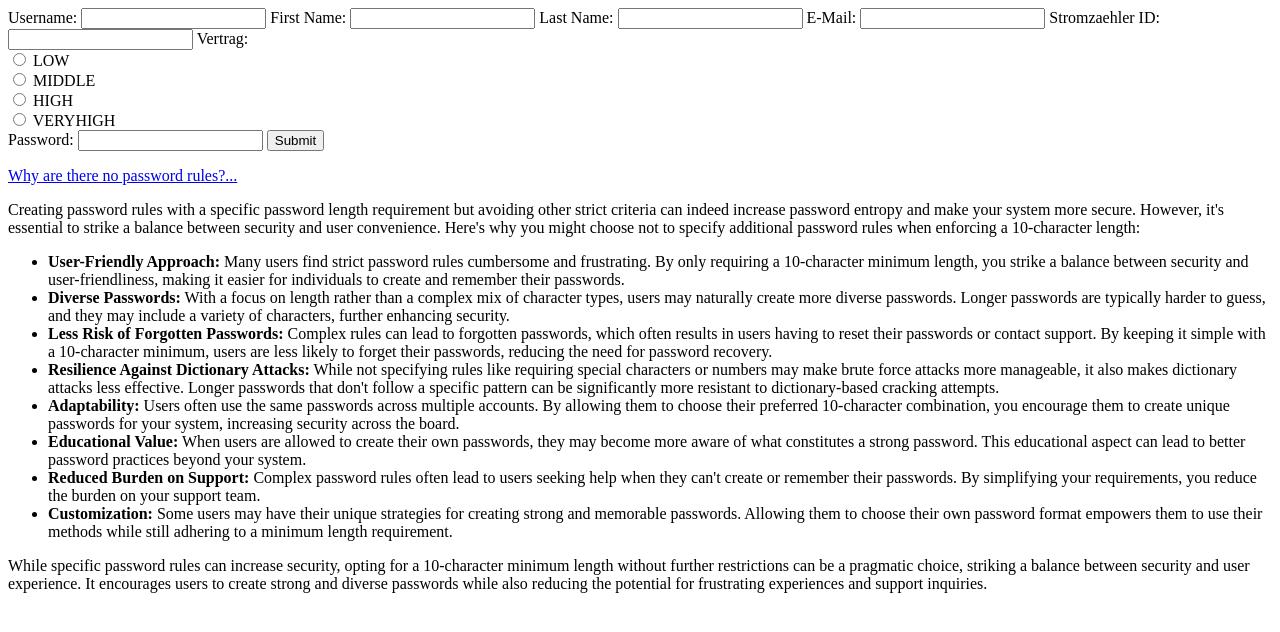
After one commit to nkxxll/security_by_design, a Django app: template kundenportal/kundenportal/signup/templates/signup/create_user.html in a window 1280 px wide, after a click on "Why are there no password rules?...". The commit adds this page. Shown: the top 632 px of the page. Run offline with Django 4.2, Linux system fonts and the light colour scheme; the template is opened without the code that fills it: values that come from a table or form of the project are taken from there, others are empty.

Commit message:
feat(signup): added the create user form - Added the create user form the form takes all necessary fields and   validates them after a specific set of rules.   Next step is user login and user creation in the view for signup. - Extended the profile page for the new fields - Added extras dir for all extra code that has to be written for the   backend

```diff
--- a/kundenportal/kundenportal/accounts/templates/accounts/profile.html
+++ b/kundenportal/kundenportal/accounts/templates/accounts/profile.html
@@ -2,3 +2,6 @@
 {{ user.email }}
 {{ user.first_name }}
 {{ user.last_name }}
+{{ user.account_data.vertrag }}
+{{ user.account_data.key_messstelle }}
+{{ user.account_data.stromzaehler_id }}
--- /dev/null
+++ b/kundenportal/kundenportal/signup/extras/forms.py
@@ -0,0 +1,18 @@
+from django import forms
+
+
+class CreateUserForm(forms.Form):
+    VERTRAG_CHOICES = [(1, "LOW"), (2, "MIDDLE"), (3, "HIGH"), (4, "VERYHIGH")]
+    username = forms.CharField(max_length=100, label="Username")
+    first_name = forms.CharField(max_length=100, label="First Name")
+    last_name = forms.CharField(max_length=100, label="Last Name")
+    email = forms.EmailField(max_length=100, label="E-Mail")
+    stromzaehler_id = forms.CharField(
+        min_length=10, max_length=10, label="Stromzaehler ID"
+    )
+    vertrag = forms.TypedChoiceField(
+        coerce=int, choices=VERTRAG_CHOICES, widget=forms.RadioSelect, label="Vertrag"
+    )
+    password = forms.CharField(
+        min_length=10, label="Password", widget=forms.PasswordInput
+    )
--- /dev/null
+++ b/kundenportal/kundenportal/signup/extras/vertrag.py
@@ -0,0 +1,5 @@
+class Vertrag():
+    LOW = 1
+    MIDDLE = 2
+    HIGH = 3
+    VERYHIGH = 4
--- /dev/null
+++ b/kundenportal/kundenportal/signup/templates/signup/create_user.html
@@ -0,0 +1,103 @@
+{% if form.errors %}
+<div class="alert alert-danger">
+    {% for field, errors in form.errors.items %} {% for error in errors %}
+    <strong>{{ field }}:</strong> {{ error }}<br />
+    {% endfor %} {% endfor %}
+</div>
+{% endif %}
+<form method="post" action="{% url 'index' %}">
+    {% csrf_token %} {{ form }}
+    <input type="submit" value="Submit" />
+    <p>
+        <a href="javascript:void(0);" onclick="toggleExpand('explanation')"
+            >Why are there no password rules?...</a
+        >
+    </p>
+    <div id="explanation" class="expandable-text" style="display: none">
+        <p>
+            Creating password rules with a specific password length requirement
+            but avoiding other strict criteria can indeed increase password
+            entropy and make your system more secure. However, it's essential to
+            strike a balance between security and user convenience. Here's why
+            you might choose not to specify additional password rules when
+            enforcing a 10-character length:
+        </p>
+        <ul>
+            <li>
+                <strong>User-Friendly Approach:</strong> Many users find strict
+                password rules cumbersome and frustrating. By only requiring a
+                10-character minimum length, you strike a balance between
+                security and user-friendliness, making it easier for individuals
+                to create and remember their passwords.
+            </li>
+            <li>
+                <strong>Diverse Passwords:</strong> With a focus on length
+                rather than a complex mix of character types, users may
+                naturally create more diverse passwords. Longer passwords are
+                typically harder to guess, and they may include a variety of
+                characters, further enhancing security.
+            </li>
+            <li>
+                <strong>Less Risk of Forgotten Passwords:</strong> Complex rules
+                can lead to forgotten passwords, which often results in users
+                having to reset their passwords or contact support. By keeping
+                it simple with a 10-character minimum, users are less likely to
+                forget their passwords, reducing the need for password recovery.
+            </li>
+            <li>
+                <strong>Resilience Against Dictionary Attacks:</strong> While
+                not specifying rules like requiring special characters or
+                numbers may make brute force attacks more manageable, it also
+                makes dictionary attacks less effective. Longer passwords that
+                don't follow a specific pattern can be significantly more
+                resistant to dictionary-based cracking attempts.
+            </li>
+            <li>
+                <strong>Adaptability:</strong> Users often use the same
+                passwords across multiple accounts. By allowing them to choose
+                their preferred 10-character combination, you encourage them to
+                create unique passwords for your system, increasing security
+                across the board.
+            </li>
+            <li>
+                <strong>Educational Value:</strong> When users are allowed to
+                create their own passwords, they may become more aware of what
+                constitutes a strong password. This educational aspect can lead
+                to better password practices beyond your system.
+            </li>
+            <li>
+                <strong>Reduced Burden on Support:</strong> Complex password
+                rules often lead to users seeking help when they can't create or
+                remember their passwords. By simplifying your requirements, you
+                reduce the burden on your support team.
+            </li>
+            <li>
+                <strong>Customization:</strong> Some users may have their unique
+                strategies for creating strong and memorable passwords. Allowing
+                them to choose their own password format empowers them to use
+                their methods while still adhering to a minimum length
+                requirement.
+            </li>
+        </ul>
+        <p>
+            While specific password rules can increase security, opting for a
+            10-character minimum length without further restrictions can be a
+            pragmatic choice, striking a balance between security and user
+            experience. It encourages users to create strong and diverse
+            passwords while also reducing the potential for frustrating
+            experiences and support inquiries.
+        </p>
+    </div>
+
+    <script>
+        function toggleExpand(id) {
+            var x = document.getElementById(id)
+            if (x.style.display === "none") {
+                x.style.display = "block"
+            } else {
+                x.style.display = "none"
+            }
+        }
+    </script>
+    <br />
+</form>
--- a/kundenportal/kundenportal/signup/urls.py
+++ b/kundenportal/kundenportal/signup/urls.py
@@ -1,8 +1,8 @@
 from django.urls import path
-from django.views import generic
 
+from . import views
 
 appname = 'signup'
 urlpatterns = [
-    path('', generic.ArchiveIndexView.as_view(), name='signup'),
+    path('', views.index, name='index'),
 ]
```
Also changed, not shown: kundenportal/kundenportal/signup/views.py (+22 -0 lines), 1 other file.
